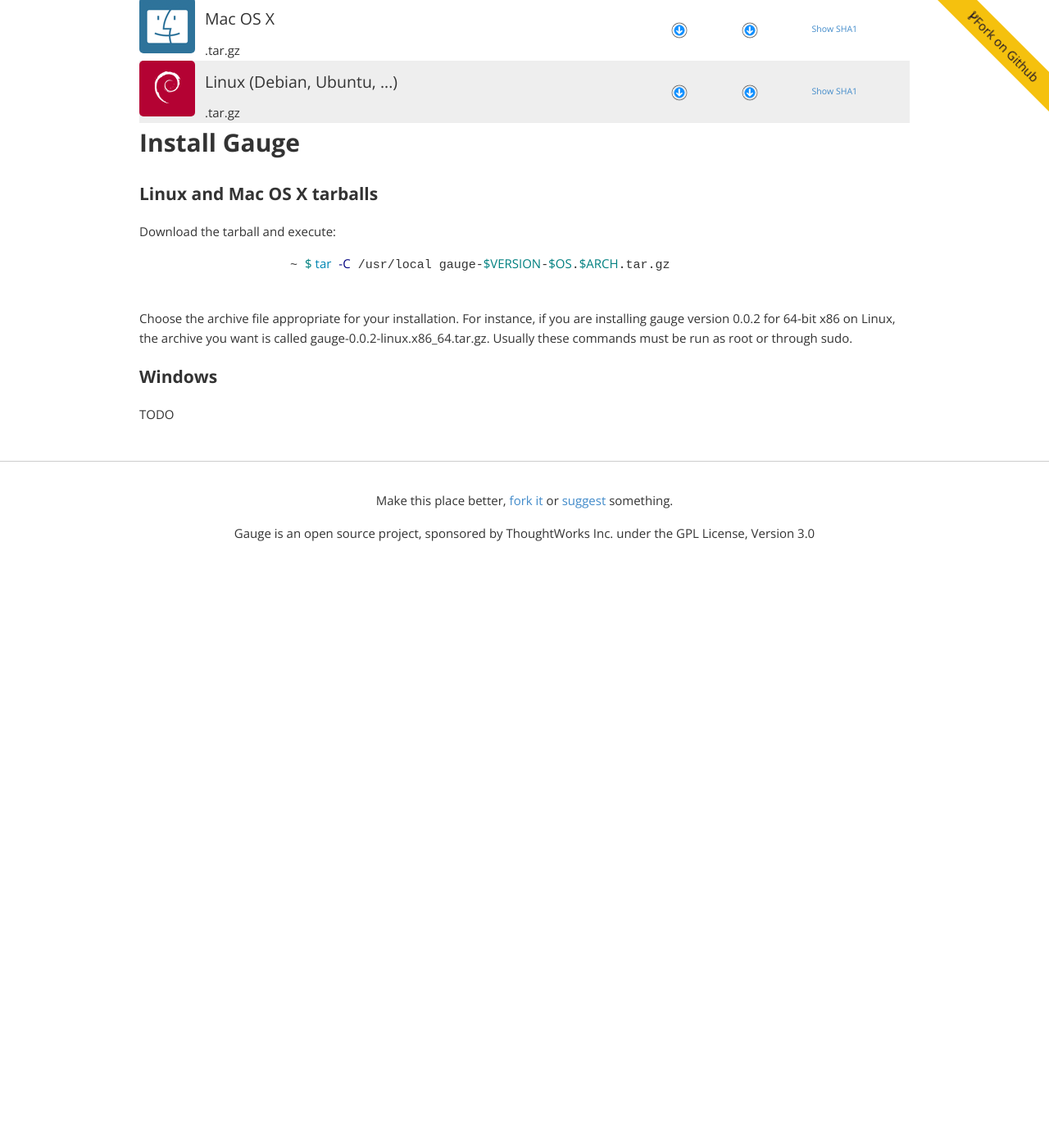
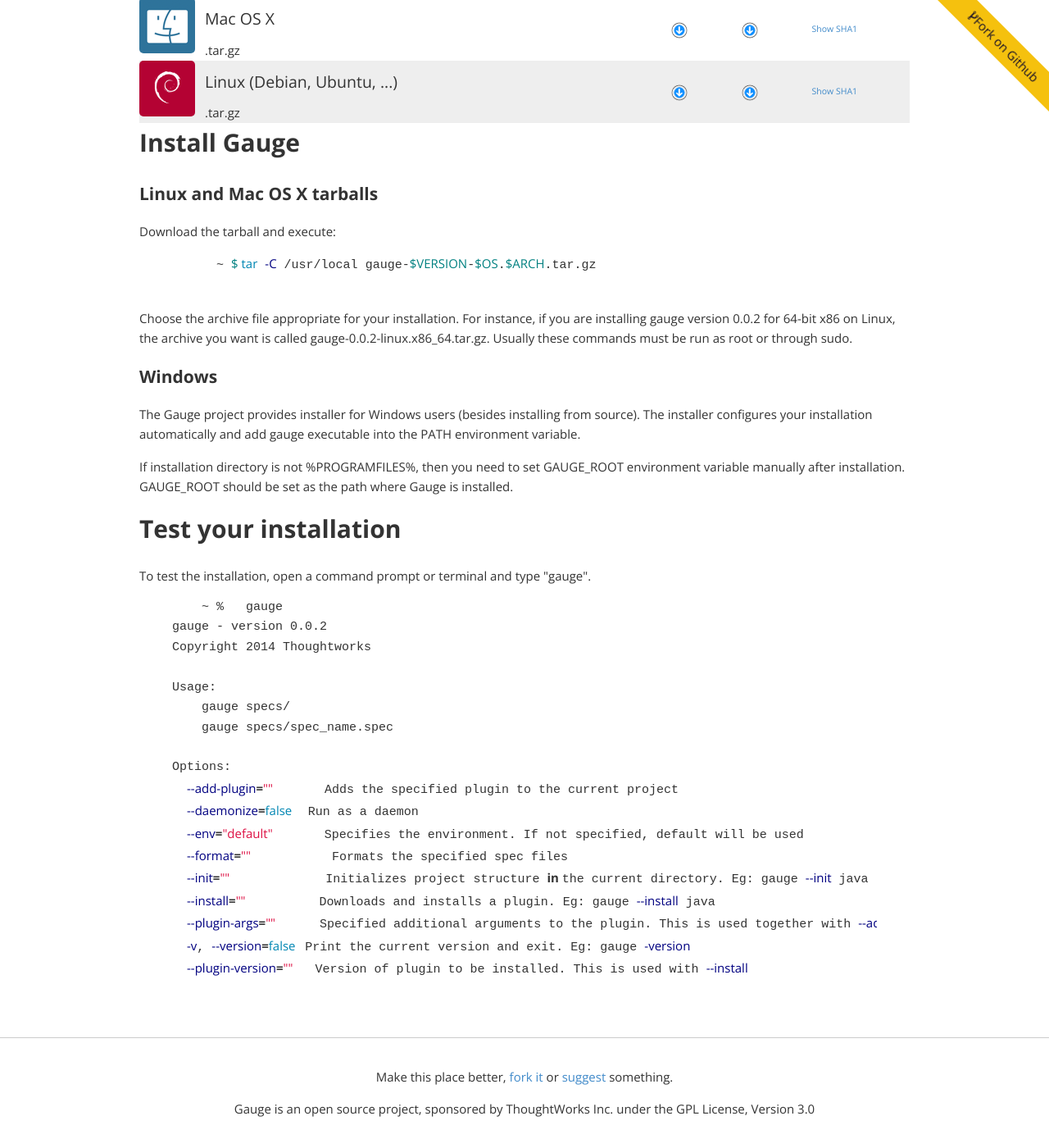
Before and after one commit to getgauge/getgauge.github.io, a Jekyll site: the page built from download.html, in a window 1280 px wide and 1400 px high, scrolled down 372 px. Shown: the whole window at 82% size. Built offline with Jekyll 4.4.1, drawn with Linux system fonts in a browser that asks for light colours; nearby versions of some CDN libraries; Markdown is read by kramdown in place of the engine named in the settings; before the commit the page ends 1069 px from its top, so only the background shows below that.

Commit message:
Finishing download page

```diff
--- a/download.html
+++ b/download.html
@@ -24,10 +24,10 @@ title: Download
                 </div>
             </td>
             <td class="download-links">
-            <span><a href="http://download01.thoughtworks.com/gauge/gauge/{{ site.data.version.current }}/gauge-{{ site.data.version.current }}-windows.x86.zip"><img src="/img/download.png" /></a></span>
+                <span><a href="http://download01.thoughtworks.com/gauge/gauge/{{ site.data.version.current }}/gauge-{{ site.data.version.current }}-windows.x86.exe"><img src="/img/download.png" /></a></span>
             </td>
             <td class="download-links">
-            <span><a href="http://download01.thoughtworks.com/gauge/gauge/{{ site.data.version.current }}/gauge-{{ site.data.version.current }}-windows.x86_64.zip"><img src="/img/download.png" /></a></span>
+                <span><a href="http://download01.thoughtworks.com/gauge/gauge/{{ site.data.version.current }}/gauge-{{ site.data.version.current }}-windows.x86_64.exe"><img src="/img/download.png" /></a></span>
             </td>
             <td class="tiny checksum">
                 <a class="show-sha1" href="#">Show SHA1</a>
@@ -101,6 +101,32 @@ title: Download
   Windows
 </h4>
 <p>
-	TODO
+  The Gauge project provides installer for Windows users (besides installing from source). The installer configures your installation automatically and add gauge executable into the PATH environment variable.</p>
+  <p>
+    If installation directory is not %PROGRAMFILES%, then you need to set GAUGE_ROOT environment variable manually after installation. GAUGE_ROOT should be set as the path where Gauge is installed.
+</p>
+<h3>Test your installation</h3>
+<p>
+    To test the installation, open a command prompt or terminal and type "gauge".
+    {% highlight bash %}
+    ~ %   gauge
+gauge - version {{ site.data.version.current }}
+Copyright 2014 Thoughtworks
+
+Usage:
+    gauge specs/
+    gauge specs/spec_name.spec
+
+Options:
+  --add-plugin=""       Adds the specified plugin to the current project
+  --daemonize=false     Run as a daemon
+  --env="default"       Specifies the environment. If not specified, default will be used
+  --format=""           Formats the specified spec files
+  --init=""             Initializes project structure in the current directory. Eg: gauge --init java
+  --install=""          Downloads and installs a plugin. Eg: gauge --install java
+  --plugin-args=""      Specified additional arguments to the plugin. This is used together with --add-plugin
+  -v, --version=false   Print the current version and exit. Eg: gauge -version
+  --plugin-version=""   Version of plugin to be installed. This is used with --install
+    {% endhighlight %}
 </p>
 </div>
```
Lines whose indentation alone changed are shown as unchanged.
